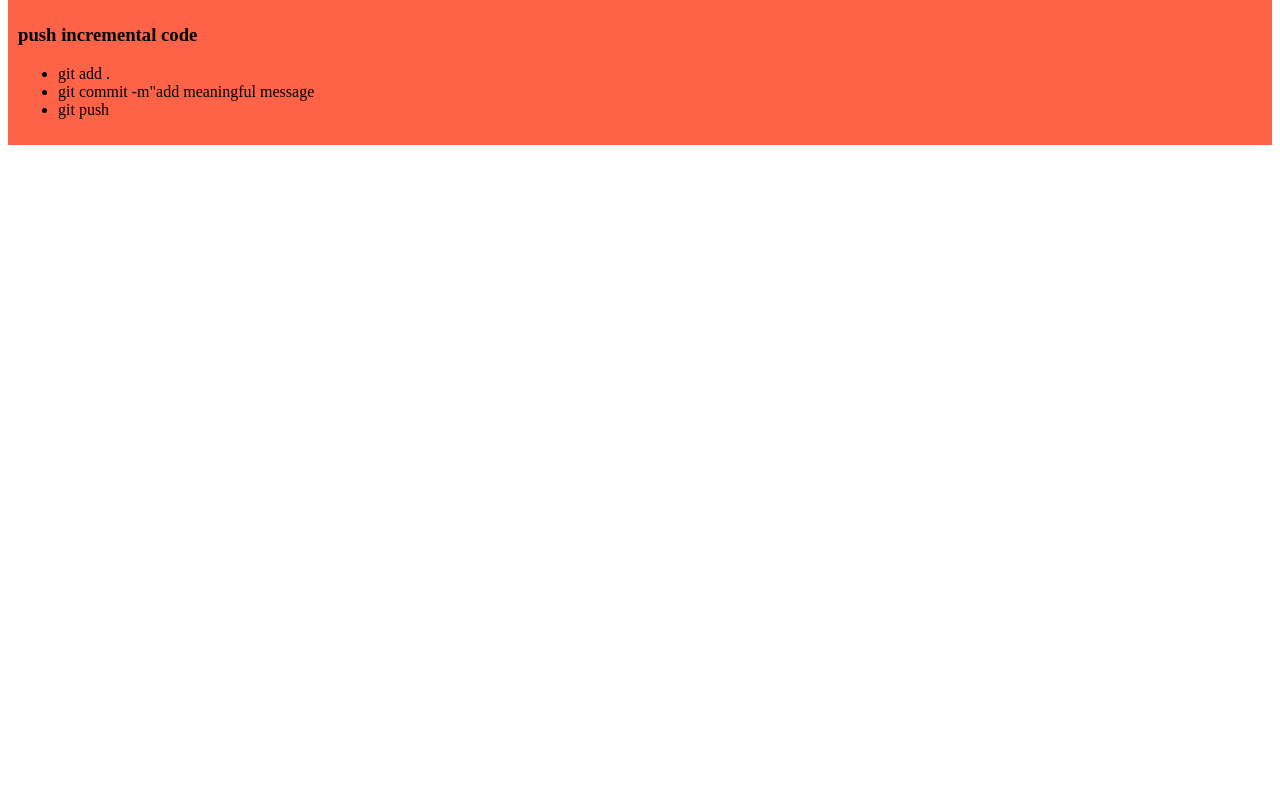
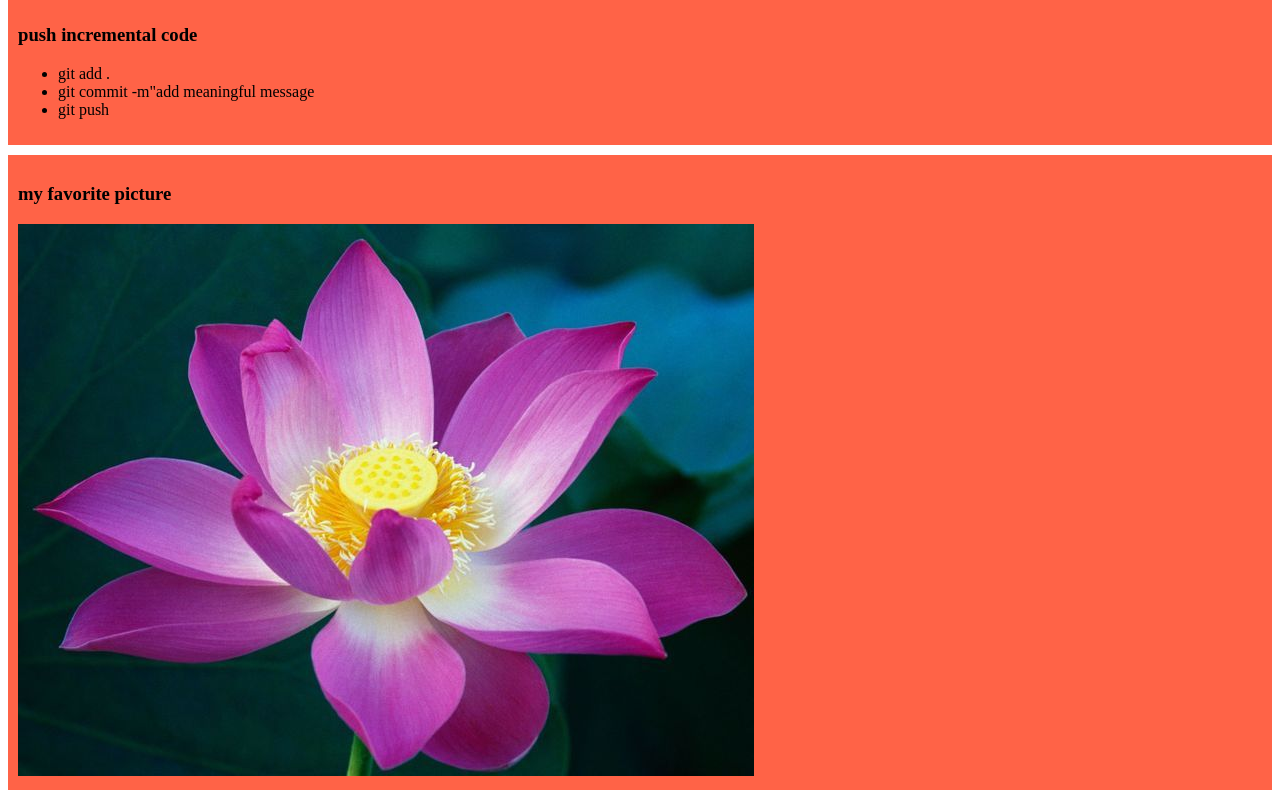
Before and after one commit to riponmolla13/my-first-repo, a plain HTML site: page index.html in a window 1280 px wide. Shown: the part 437-1237 px from the top of the page. Before the commit the page ends 800 px from the top, so only its background shows below. Drawn offline with Linux system fonts and the light colour scheme.

Commit message:
added your image

```diff
--- a/index.html
+++ b/index.html
@@ -28,5 +28,9 @@
             <li>git push</li>
         </ul>
     </div>
+    <div>
+        <h3>my favorite picture</h3>
+        <img src="images/shapla.jpg" alt="">
+    </div>
 </body>
 </html>
```
Also changed, not shown: images/golap.jpg (added), images/sapla 1.jpg (added), images/shapla.jpg (added), styles/slide.css (line endings or trailing spaces).
